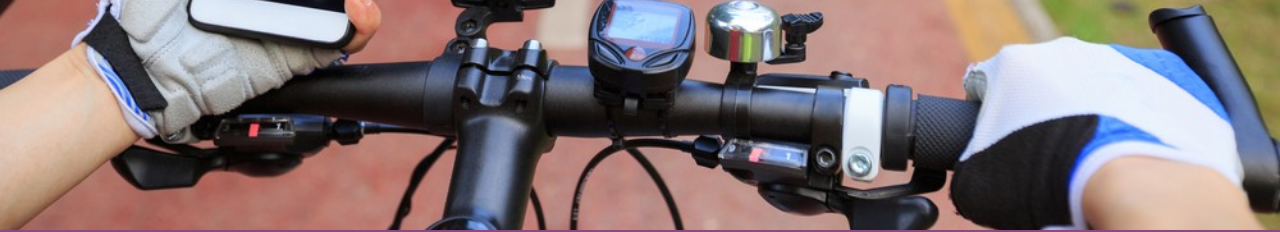
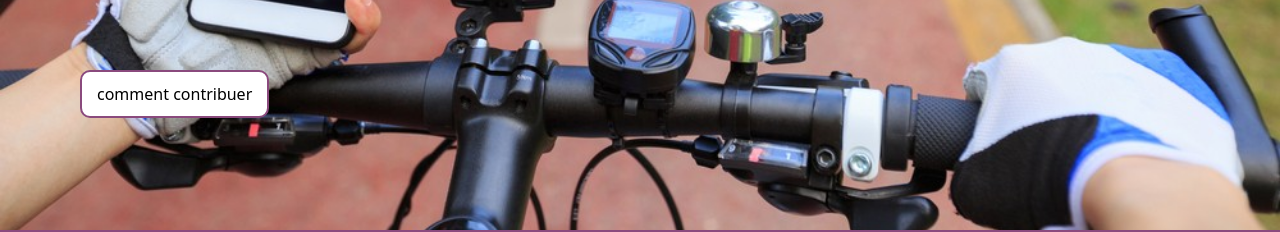
Before and after one commit to cyloEval/CycloEval, a React (Vite) app in the folder client/: page / in a window 1280 px wide. Shown: the part 550-782 px from the top of the page. Built offline with nearby package versions, Linux system fonts and the light colour scheme.

Commit message:
ajout des liens avec router et la page intermédiaire contribution

```diff
--- a/client/package.json
+++ b/client/package.json
@@ -11,7 +11,8 @@
   },
   "dependencies": {
     "react": "^18.3.1",
-    "react-dom": "^18.3.1"
+    "react-dom": "^18.3.1",
+    "react-router-dom": "^6.27.0"
   },
   "devDependencies": {
     "@eslint/js": "^9.11.1",
--- a/client/src/App.tsx
+++ b/client/src/App.tsx
@@ -1,5 +1,5 @@
 import React, { useState } from 'react';
-import { BrowserRouter as Router, Route, Routes, Link, useLocation } from 'react-router-dom';
+import { BrowserRouter as Router, Route, Routes, useNavigate} from 'react-router-dom';
 import Header from './components/Header';
 
 import MapComponent from './components/Map';
@@ -11,6 +11,7 @@ import Contribution from './components/contribution';
 function App() {
     const [showUpload, setShowUpload] = useState(false);
     const [showTheme, setShowTheme] = useState(false); // Nouvel etat pour la thematique
+    const navigate = useNavigate();
 
     const toggleUpload = () => {
         setShowUpload(!showUpload);
@@ -50,8 +51,25 @@ function App() {
                     <FileUpload />
                 </>
             )}
+
             <Footer />
-            <Contribution/>
+
+            <button style={{  padding: "10px 15px",
+                        margin:"80px",
+                        background: "#ffffff",
+                        border: "2px solid  #8a4a7d",
+                        borderRadius: "10px",
+                        cursor: "pointer",
+                        transition: "background 0.3s, transform 0.2s",
+                        textAlign: "center"}} onClick={() => {
+                            navigate('/contribution');
+                          }}>
+                 comment contribuer
+                </button>
+
+
+
+
         </div>
     );
 }
@@ -62,6 +80,7 @@ export default function AppWithRouter() {
             <Routes>
                 <Route path="/" element={<App />} />
                 <Route path="/contribution" element={<Contribution />} />
+                <Route path="/import" element={<FileUpload />} />
             </Routes>
         </Router>
     );
--- a/client/src/components/Footer.tsx
+++ b/client/src/components/Footer.tsx
@@ -1,11 +1,13 @@
 // Importez le CSS comme un module
 import styles from './Footer.module.css';
+
 // import { FontAwesomeIcon } from '@fortawesome/react-fontawesome';
 // import { faFacebookF, faTwitter, faLinkedinIn } from '@fortawesome/free-brands-svg-icons';
 
 const Footer: React.FC = () => {
   return (
     <footer className={styles.footer}>
+
       <div className={styles.footerContent}>
 
         <div className={styles.socialMedia}>
--- /dev/null
+++ b/client/src/components/contribution.tsx
@@ -0,0 +1,20 @@
+import { useNavigate } from "react-router-dom";
+
+const Contribution=()=>{
+    const navigate = useNavigate()
+    return (
+    <div>
+        <div className="text-center">comment contribuer</div>
+        <div className="text-center w-80% h-32 bg-gradient-to-br from-gray-300 to-white"></div>
+
+        <div>
+            <p className=" p-3.5  bg-white border-2 border-[#8a4a7d] rounded-lg cursor-pointer transition duration-300 ease-in-out transform hover:bg-gray-100 text-center" style={{ width: "20%" }}>
+                Lien vers sensor logger</p>
+            <p className=" p-3.5  bg-white border-2 border-[#8a4a7d] rounded-lg cursor-pointer transition duration-300 ease-in-out transform hover:bg-gray-100 text-center" style={{ width: "20%" }}
+            onClick={()=>navigate('/import')}>     Importer un  JSON   </p>
+        </div>
+    </div>
+    )
+}
+
+export default Contribution;
```
